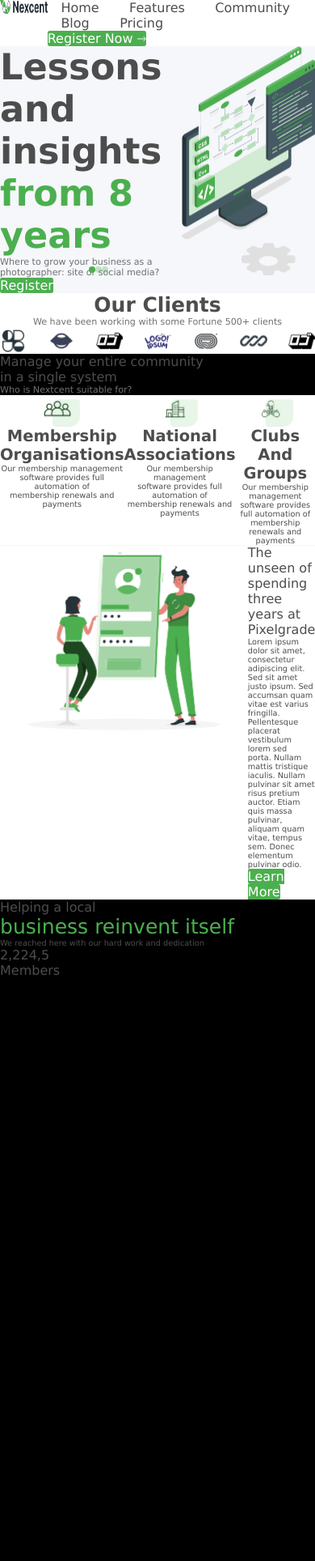
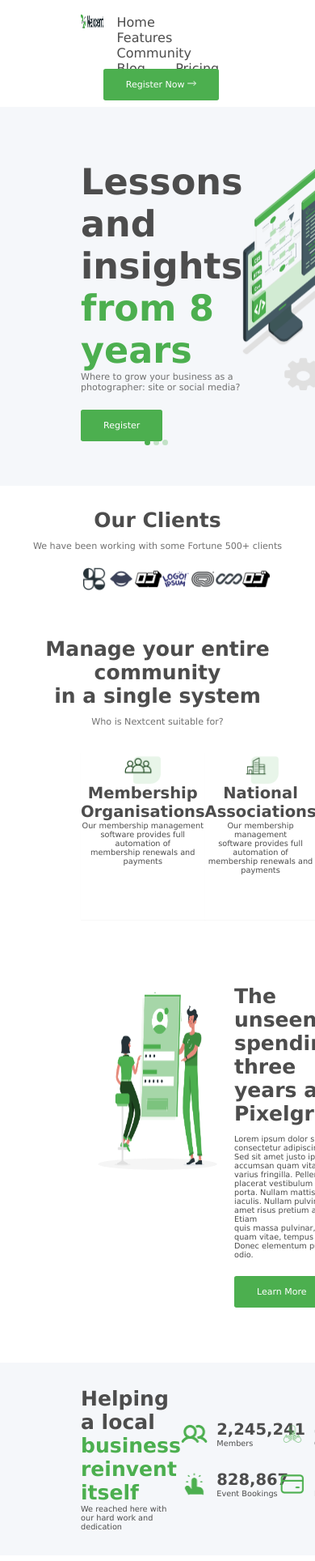
Before and after one commit to Wiseman004/first_project, a plain HTML site: page index.html in a window 390 px wide. Shown: the top 1928 px of the page at 81% size. Before the commit the page ends 1208 px from the top, so only its background shows below. Drawn offline with Linux system fonts and the light colour scheme.

Commit message:
nav-unlock-phone

```diff
--- a/index.html
+++ b/index.html
@@ -10,11 +10,11 @@
 </head>
 
 <body>
-    <div class="header">
+    <div class="header wrapper">
         <div class="logo">
             <img src="./src/logo.png" alt="logo">
         </div>
-        <div class="navbar">
+        <div class="navbar ">
             <ul>
                 <li><a href="#">Home </a></li>
                 <li><a href="#">Features</a></li>
@@ -27,10 +27,10 @@
 
         </div>
     </div>
-    <div class="firstBlock">
+    <div class="firstBlock wrapper">
         <div>
             <h2> Lessons and insights <br> <span> from 8 years </span> </h2>
-            <p class="subText">Where to grow your business as a photographer: site or social media?</p>
+            <p class="subTitle butmargin">Where to grow your business as a photographer: site or social media?</p>
             <a href="#" class="button">Register</a>
         </div>
         <div class="dots">
@@ -42,11 +42,11 @@
 
     </div>
 
-    <div class="clients">
+    <div class="clients wrapper">
         <h2 class="titleText"> Our Clients </h2>
-        <p class="subText">We have been working with some Fortune 500+ clients</p>
+        <p class="subTitle">We have been working with some Fortune 500+ clients</p>
     </div>
-    <div class="logoClients">
+    <div class="logoClients wrapper">
         <img src="./src/logos clients/client1.png" alt="Client">
         <img src="./src/logos clients/client2.png" alt="Client">
         <img src="./src/logos clients/client3.png" alt="Client">
@@ -55,41 +55,41 @@
         <img src="./src/logos clients/client6.png" alt="Client">
         <img src="./src/logos clients/client3.png" alt="Client">
     </div>
-    <div class="TitleSubText">
-        <h2 class="Titletext25"> Manage your entire community <br> in a single system </h2>
-        <p class="Subtext">Who is Nextcent suitable for?</p>
+    <div class="clients">
+        <h2 class="titleText"> Manage your entire community <br> in a single system </h2>
+        <p class="subTitle">Who is Nextcent suitable for?</p>
         </p>
     </div>
-    <div style="background-color: white;">
-        <div class="allAdvantages">
+    <div class="allAdvantages wrapper">
         <div class="advantages">
             <img src="./src/com/members.png" alt="members">
-                <h2 class="Titletext195"> Membership <br> Organisations </h2>
-                <p class="Subtext974">Our membership management <br> software provides full automation of <br>
+            <h2 class="heading"> Membership <br> Organisations </h2>
+            <p class="label">Our membership management <br> software provides full automation of <br>
                 membership renewals and
                 payments</p>
         </div>
         <div class="advantages">
             <img src="./src/com/office.png" alt="office">
-                <h2 class="Titletext195"> National <br> Associations </h2>
-                <p class="Subtext974">Our membership management <br> software provides full automation of <br>
+            <h2 class="heading"> National <br> Associations </h2>
+            <p class="label">Our membership management <br> software provides full automation of <br>
                 membership renewals and
                 payments</p>
         </div>
         <div class="advantages">
             <img src="./src/com/hands.png" alt="hands">
-                <h2 class="Titletext195"> Clubs And <br> Groups </h2>
-                <p class="Subtext974">Our membership management <br> software provides full automation of <br>
+            <h2 class="heading"> Clubs And <br> Groups </h2>
+            <p class="label">Our membership management <br> software provides full automation of <br>
                 membership renewals and
                 payments</p>
         </div>
     </div>
-    </div>
-    <div class="unlockAndText">
+
+    <div class="unlockAndText wrapper">
         <img src="/src/unlock.png" alt="unlock" class="unlock">
         <div>
-            <h2 class="Titletext25"> The unseen of spending three <br> years at Pixelgrade </h2>
-            <p class="Subtext974">Lorem ipsum dolor sit amet, consectetur adipiscing elit. Sed sit amet justo ipsum.
+            <h2 class="titleText"> The unseen of spending three <br> years at Pixelgrade </h2>
+            <p class="label butmargin">Lorem ipsum dolor sit amet, consectetur adipiscing elit. Sed sit amet justo
+                ipsum.
                 Sed <br>
                 accumsan quam vitae est varius fringilla. Pellentesque placerat vestibulum lorem sed <br> porta.
                 Nullam
@@ -99,17 +99,64 @@
             <a href="#" class="button">Learn More</a>
         </div>
     </div>
-    <div>
-        <h2 class="Titletext25"> Helping a local <br> <span>business reinvent itself</span> </h2>
-        <p class="Subtext974">We reached here with our hard work and dedication</p>
+    <!-- Helping a local business reinvent itself  -->
+    <div class="allStatistics wrapper">
+        <div class="local-help">
+            <h2 class="description"> Helping a local <br> <span class="description">business reinvent itself</span>
+            </h2>
+            <p class="label">We reached here with our hard work and dedication</p>
         </div>
         <!-- add new class  which will adapt for others h1, p-->
         <div>
-        <div class="Members">
-            <h2>2,224,5</h2>
-            <p>Members</p>
+            <div class="container-statistics statistics-padding">
+                <img src="./src/statistics/members.png" alt="members">
+                <div>
+                    <h2 class="heading">2,245,241</h2>
+                    <p class="label">Members</p>
                 </div>
             </div>
+            <div class="container-statistics">
+                <img src="./src/statistics/pressing.png" alt="members">
+                <div>
+                    <h2 class="heading">828,867</h2>
+                    <p class="label">Event Bookings</p>
+                </div>
+            </div>
+        </div>
+        <div>
+            <div class="container-statistics statistics-padding">
+                <img src="./src/statistics/hands.png" alt="members">
+                <div>
+                    <h2 class="heading">46,328</h2>
+                    <p class="label">Clubs</p>
+                </div>
+            </div>
+            <div class="container-statistics">
+                <img src="./src/statistics/card.png" alt="members">
+                <div>
+                    <h2 class="heading">1,926,436</h2>
+                    <p class="label">Payments</p>
+                </div>
+            </div>
+        </div>
+    </div>
+
+    <div class="unlockAndText wrapper">
+        <img src="/src/phone-unlock.png" alt="unlock" style="width: 307px; height: 301px;">
+        <div>
+            <h2 class="titleText"> How to design your site footer like <br> we did </h2>
+            <p class="label butmargin">Donec a eros justo. Fusce egestas tristique ultrices. Nam tempor, augue nec
+                tincidunt  <br>molestie, massa nunc varius arcu, at scelerisque elit erat a magna. Donec quis erat at <br>libero
+                ultrices mollis. In hac habitasse platea dictumst. Vivamus vehicula leo dui, at porta <br>nisi facilisis
+                finibus. In euismod augue vitae nisi ultricies, non aliquet urna tincidunt. Integer<br> in nisi eget nulla
+                commodo faucibus efficitur quis massa. Praesent felis est, finibus et nisi <br>ac, hendrerit venenatis
+                libero. Donec consectetur faucibus ipsum id gravida.</p>
+            <a href="#" class="button">Learn More</a>
+        </div>
+    </div>
+
+
+
 </body>
 
 </html>
--- a/style.css
+++ b/style.css
@@ -6,10 +6,15 @@ p {
     color: #4D4D4D;
 }
 
+.wrapper{
+    max-width: 1002px;
+    margin: 0 auto;
+}
 .header {
     background-color: white;
     justify-content: space-between;
     display: flex;
+    padding: 18px 100px 20px 100px;
 
 }
 
@@ -18,9 +23,6 @@ p {
     height: 16.71px;
 }
 
-body {
-    background-color: black;
-}
 
 .navbar ul {
     display: inline-block;
@@ -40,6 +42,12 @@ body {
     background-color: #4CAF4F;
     color: white;
     border-radius: 2.78px;
+    padding: 13px 28px 13px 28px;
+    font-size: 11px;
+
+}
+.butmargin{
+    margin-bottom: 30px;
 }
 
 .rightArrow {
@@ -47,8 +55,6 @@ body {
     height: 11.14px;
     width: 11.14px;
 }
-
-
 
 .firstBlock h2 span {
     color: #4CAF4F;
@@ -60,7 +66,7 @@ body {
     font-weight: 600;
 }
 
-.Subtext {
+.subTitle {
     color: #717171;
     font-size: 11.14px;
 }
@@ -68,6 +74,8 @@ body {
     background-color: #F5F7FA;
     justify-content: space-between;
     display: flex;
+    padding: 67px 100px 67px 100px;
+    position: relative;
 }
 
 .firstBlock h2 {
@@ -94,59 +102,72 @@ body {
 .dots {
     display: flex;
     justify-content: center;
-    position: relative;
-    top: 272px;
-    right: 90px;
+    position: absolute;
+    bottom: 50px;
+    left: calc(50% - 16px);
+
 }
 
 .green-circle {
-    width: 8px;
-    height: 8px;
+    width: 7px;
+    height: 7px;
     border-radius: 50%;
     background-color: #4CAF4F;
-
+    margin-right: 4px;
 }
 
 .green-opacity-circle {
-    width: 8px;
-    height: 8px;
+    width: 7px;
+    height: 7px;
     border-radius: 50%;
     background-color: #4CAF4F;
-    opacity: .3
+    opacity: .3;
+    margin-right: 4px;
 }
 
 .clients {
     background-color: white;
     display: block;
     text-align: center;
+    padding-top: 28px;
+    padding-bottom: 6px;
+
 }
 
 .titleText {
     font-size: 25.06px;
-    font-weight:bold;
+    font-weight:600;
+    margin-bottom: 11px;
 }
 
 .logoClients {
     background-color: white;
     display: flex;
     justify-content: space-between;
+    padding:  11px 100px 28px 100px;
+
 }
 
 .logoClients img {
     width: 33.41px;
     height: 33.41px;
 }
-.Titletext195{
+.heading{
     font-size: 19.5px;
     font-weight: 600;
+
+
 }
-.Subtext974{
+.label{
     font-size: 9.74px;
+
+
 }
 .advantages {
     text-align: center;
     background-color: white;
     box-shadow: rgba(0, 0, 0, 0.027) 0px 1px 1px;
+
 }
 .advantages img {
     width: 45.24px;
@@ -156,17 +177,46 @@ body {
     display: flex;
     justify-content:space-between;
     border-radius: 5.57px;
+    padding: 25px 100px 0px 100px;
 }
 .unlockAndText{
     background-color: white;
     display: flex;
     justify-content: space-between;
+    padding: 50px 100px 50px 100px;
+    margin-top: 30px;
+    margin-bottom: 30px;
 }
 .unlockAndText img{
     width: 307.34px;
     height: 229px;
 }
-.Titletext25 span{
+.description span{
     color: #4CAF4F;
     font-size: 25.06px;
+    font-weight:600;
 }
+.description{
+    font-weight:600;
+    font-size: 25.06px;
+}
+
+.allStatistics{
+    background-color: #F5F7FA;
+    display: flex;
+    justify-content: space-between;
+    padding: 30px 100px 30px 100px;
+    align-items: center;
+
+}
+.container-statistics img{
+    width: 33.41px;
+    height: 33.41px;
+    margin-right: 11px;
+}
+.container-statistics{
+    display: flex;
+}
+.statistics-padding{
+    padding-bottom: 28px;
+}
```
Also changed, not shown: src/phone-unlock.png (added), src/statistics/card.png (added), src/statistics/hands.png (added), src/statistics/members.png (added), src/statistics/pressing.png (added). Lines whose indentation alone changed are shown as unchanged.
